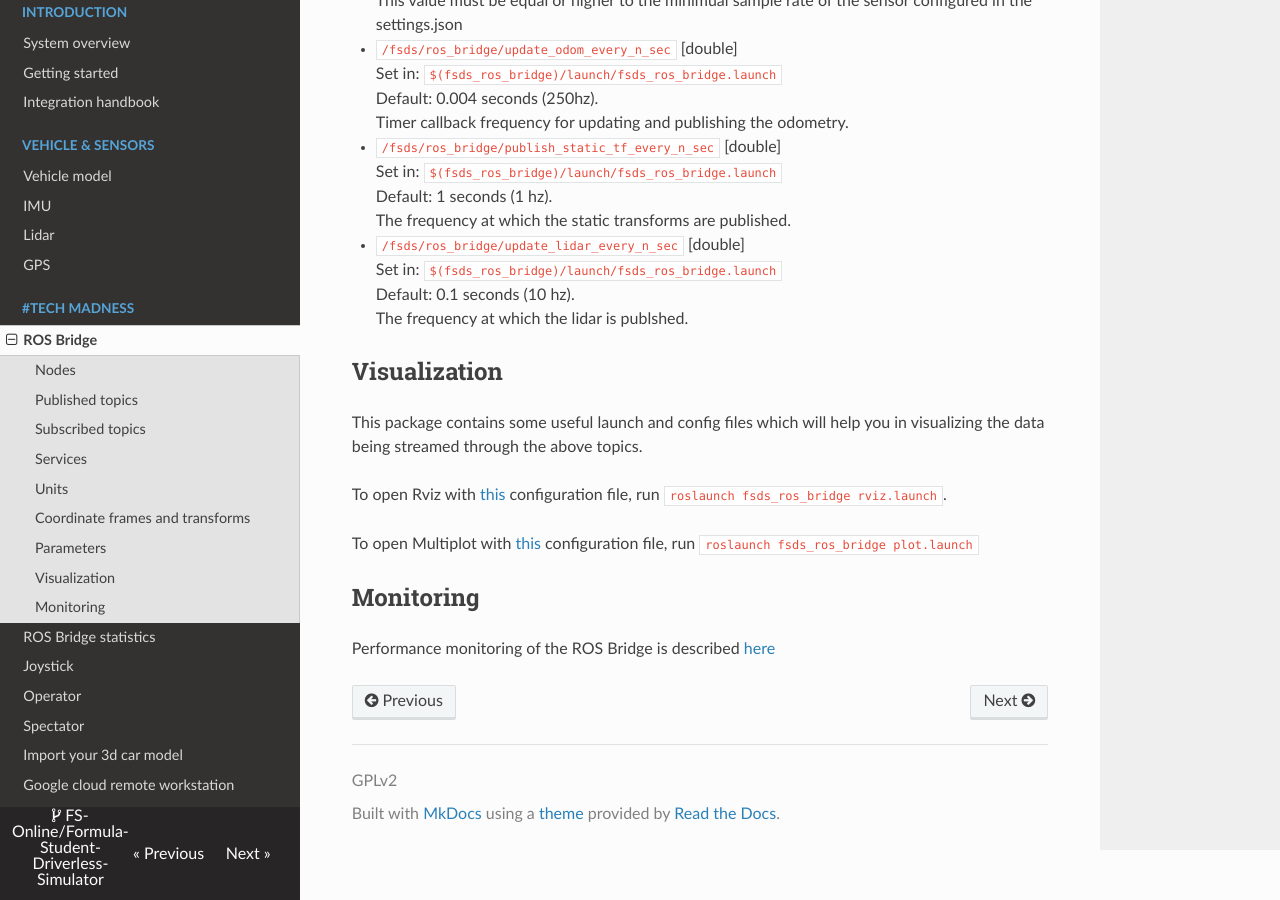
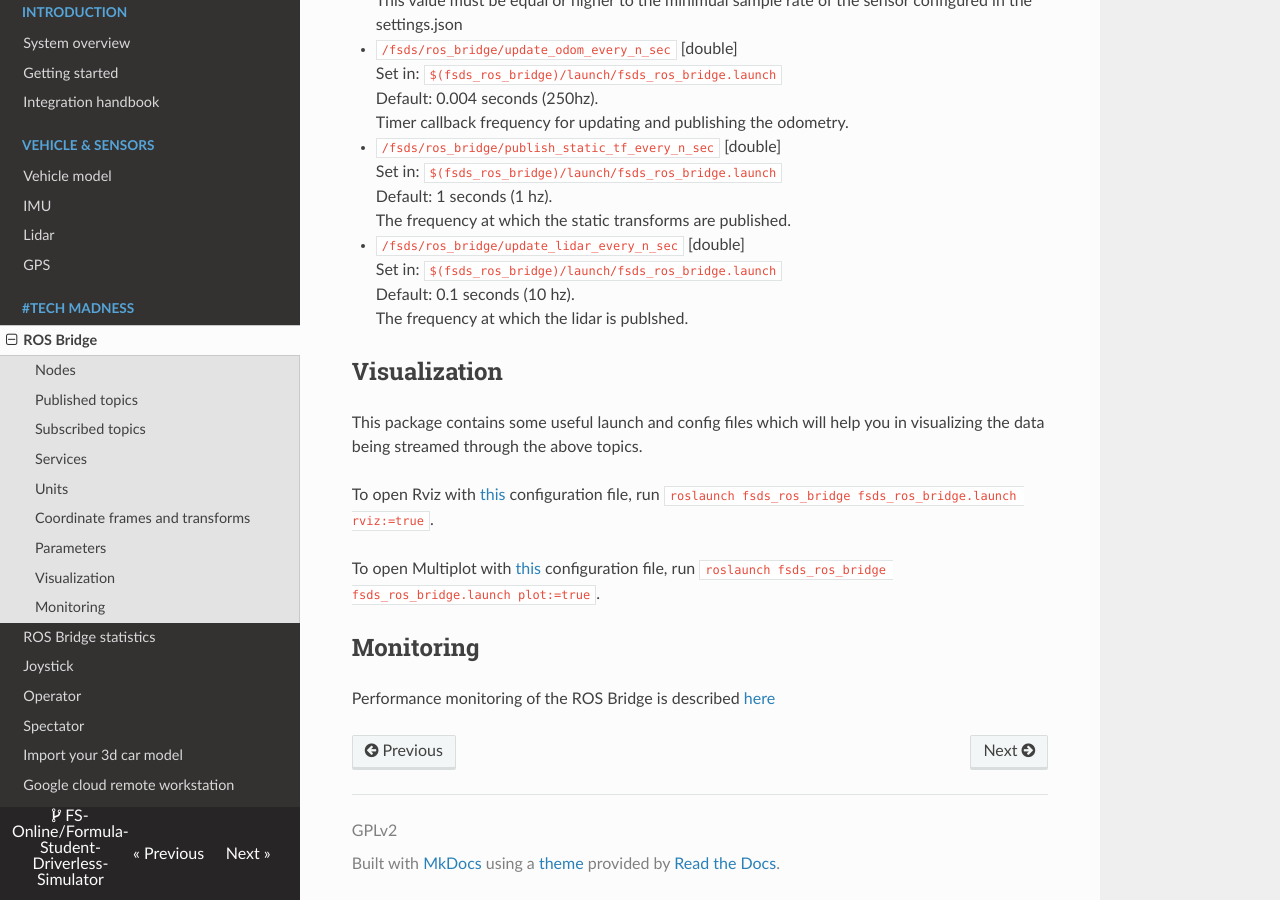
Before and after one commit to FS-Driverless/Formula-Student-Driverless-Simulator, an MkDocs documentation site: the page built from docs/ros-bridge.md, in a window 1280 px wide and 900 px high, scrolled down 2967 px. Built offline with MkDocs 1.6.1, drawn with Linux system fonts in a browser that asks for light colours; nearby versions of some CDN libraries; comment, search, counter and statistics services are not loaded.

Commit message:
Update Rviz and Multiplot helpers (#152)
* update multiplot topics and add plot and rviz args to fsds bridge launchfile

* default.rviz functional

* update plot legend global vel

* added docs

```diff
--- a/docs/ros-bridge.md
+++ b/docs/ros-bridge.md
@@ -95,9 +95,9 @@ Transforms to the ground truth are disabled because this would take away the sta
 ## Visualization
 This package contains some useful launch and config files which will help you in visualizing the data being streamed through the above topics.
 
-To open Rviz with [this](https://github.com/FS-Online/Formula-Student-Driverless-Simulator/blob/master/ros/src/fsds_ros_bridge/config/rviz/default.rviz) configuration file, run `roslaunch fsds_ros_bridge rviz.launch`.
+To open Rviz with [this](https://github.com/FS-Online/Formula-Student-Driverless-Simulator/blob/master/ros/src/fsds_ros_bridge/config/rviz/default.rviz) configuration file, run `roslaunch fsds_ros_bridge fsds_ros_bridge.launch rviz:=true`.
 
-To open Multiplot with [this](https://github.com/FS-Online/Formula-Student-Driverless-Simulator/blob/master/ros/src/fsds_ros_bridge/config/multiplot/multiplot.xml) configuration file, run `roslaunch fsds_ros_bridge plot.launch`
+To open Multiplot with [this](https://github.com/FS-Online/Formula-Student-Driverless-Simulator/blob/master/ros/src/fsds_ros_bridge/config/multiplot/multiplot.xml) configuration file, run `roslaunch fsds_ros_bridge fsds_ros_bridge.launch plot:=true`.
 
 ## Monitoring
 Performance monitoring of the ROS Bridge is described [here](statistics.md)
```
Also changed, not shown: 3 other files.
